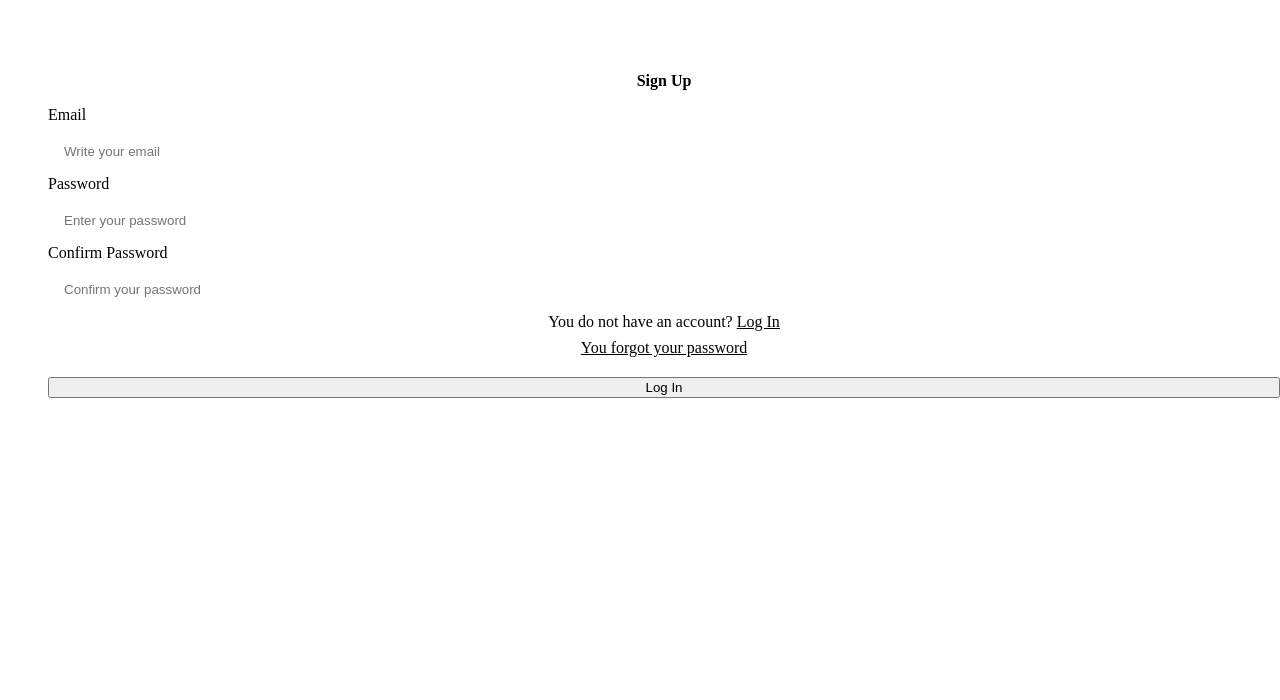
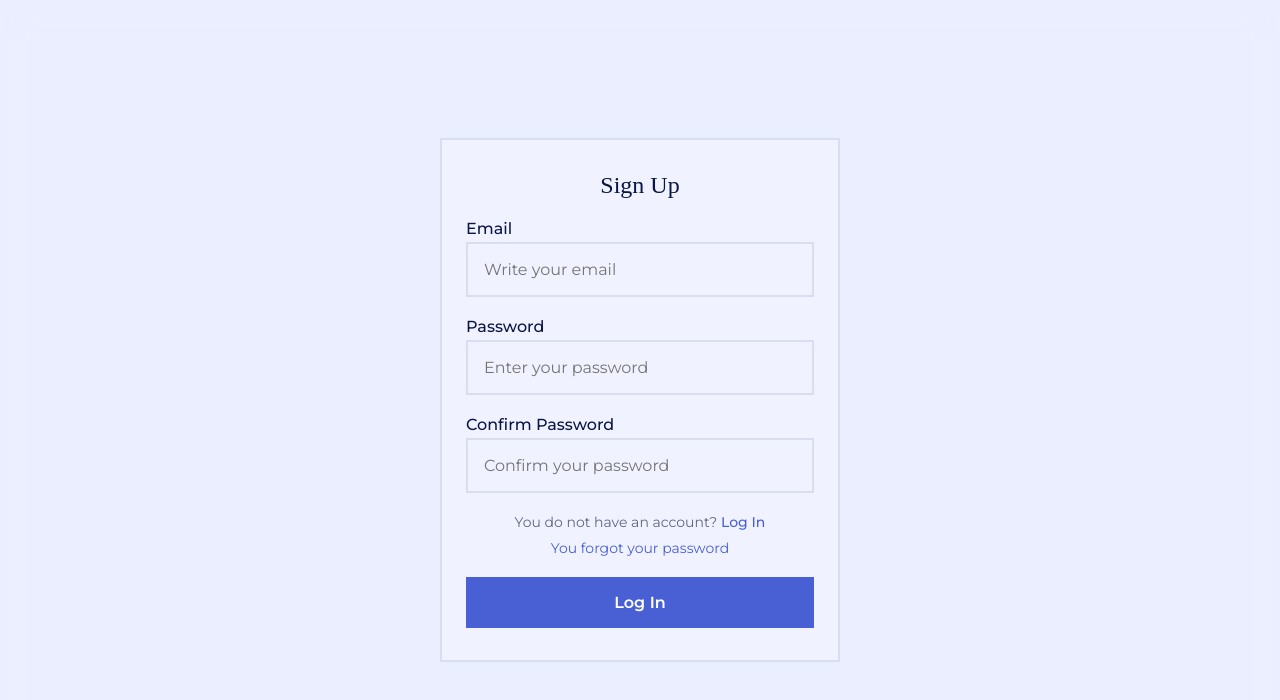
Before and after one commit to Adilkhan01V/Lit-Loom, a plain HTML site: page index.html in a window 1280 px wide. Drawn offline with nearby package versions, Linux system fonts and the light colour scheme; the site is published under a folder, as on GitHub Pages, so addresses that start at the root find nothing; a web font is replaced by a local one.

Commit message:
Update index.html

```diff
--- a/index.html
+++ b/index.html
@@ -4,7 +4,7 @@
     <meta charset="UTF-8">
     <meta name="viewport" content="width=device-width, initial-scale=1.0">
     <title>Login Lit-Loom</title>
-    <link rel="stylesheet" href="/styles.css">
+    <link rel="stylesheet" href="styles.css">
     <link rel="shortcut icon" href="assets/favicon.png" type="image/x-icon">
     <link rel="stylesheet" href="https://cdnjs.cloudflare.com/ajax/libs/remixicon/3.5.0/remixicon.css">
     <style>
@@ -73,7 +73,7 @@
 <body>
      <!--==================== LOGIN ====================-->
      <div class="login grid" id="login-content">
-        <form onsubmit="return login()" action="/main.html" class="login-form grid">
+        <form onsubmit="return login()" action="main.html" class="login-form grid">
            <h3 class="login-title">Sign Up</h3>
            <div class="login-group grid">
               <div>
@@ -102,7 +102,7 @@
            </div>
         </form>
      </div>
-      <script src="/main.js"></script>
+      <script src="main.js"></script>
       <script>
         function login(){
             var a = document.getElementById('login-email').value;
```
